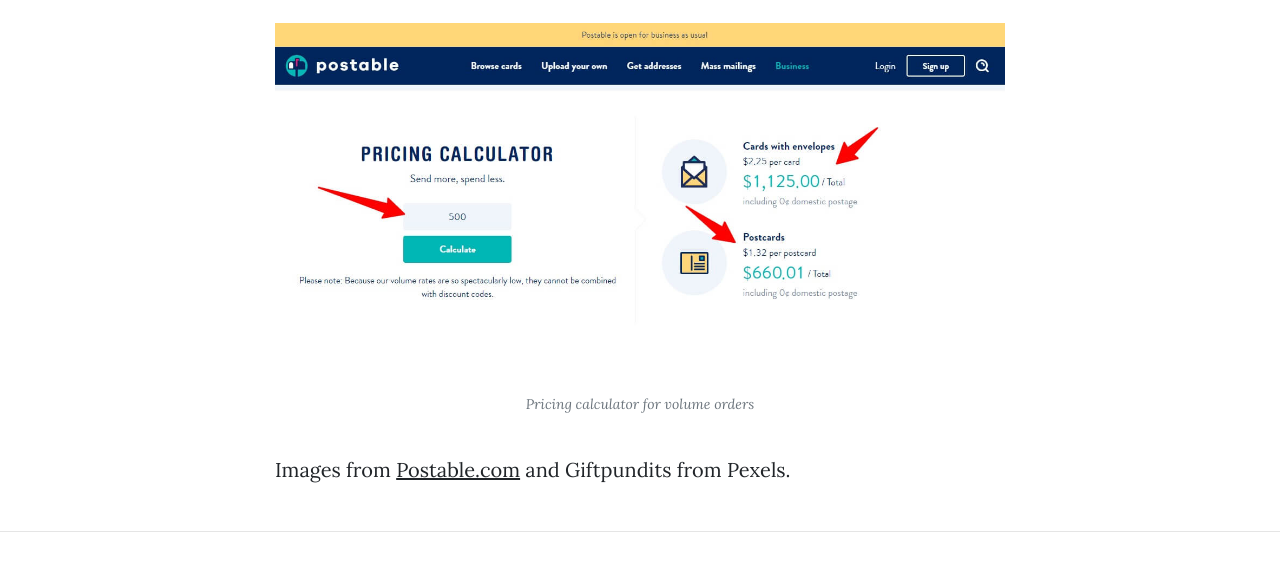
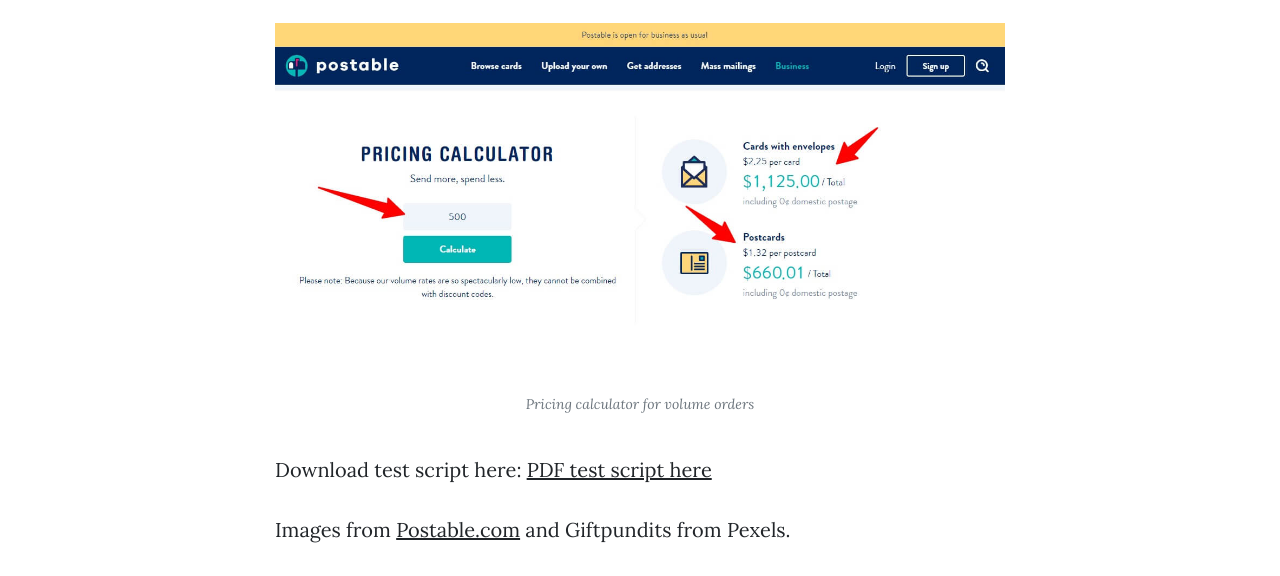
Before and after one commit to eilisglee/user-science-journal, a plain HTML site: page post3.html in a window 1280 px wide. Shown: the part 5345-5921 px from the top of the page. Drawn offline with nearby package versions, Linux system fonts and the light colour scheme.

Commit message:
add test script

```diff
--- a/post3.html
+++ b/post3.html
@@ -296,10 +296,9 @@
           <span class="caption text-muted">Pricing calculator for volume orders</span>
 
 
-
+          <p>Download test script here: <a href="design/postable-test-script.pdf" download>PDF test script here</a></p>
           <p>Images from
             <a href="https://www.postable.com/">Postable.com</a> and Giftpundits from Pexels.</p>
-
         </div>
       </div>
     </div>
```
Also changed, not shown: 1 other file.
